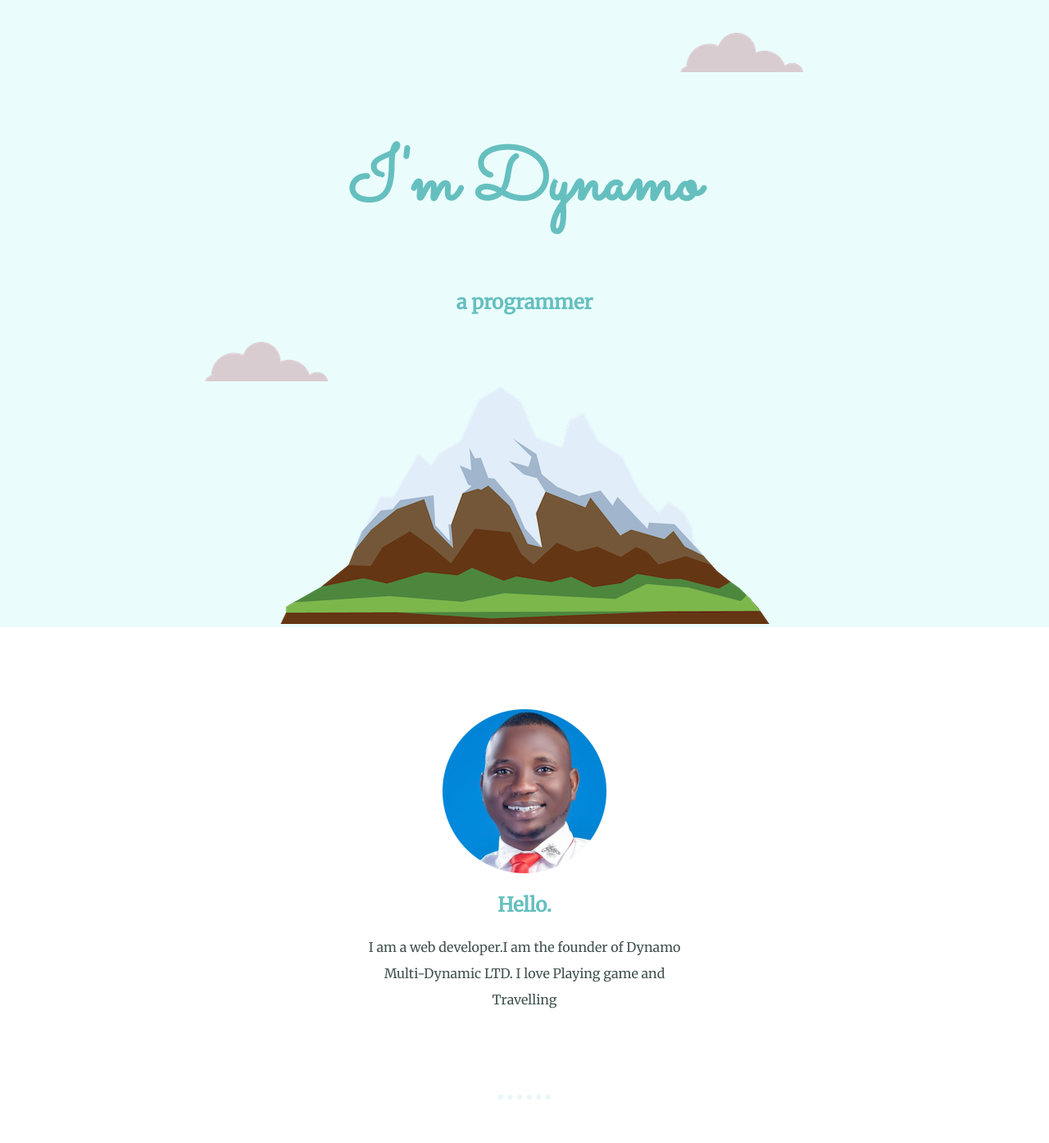
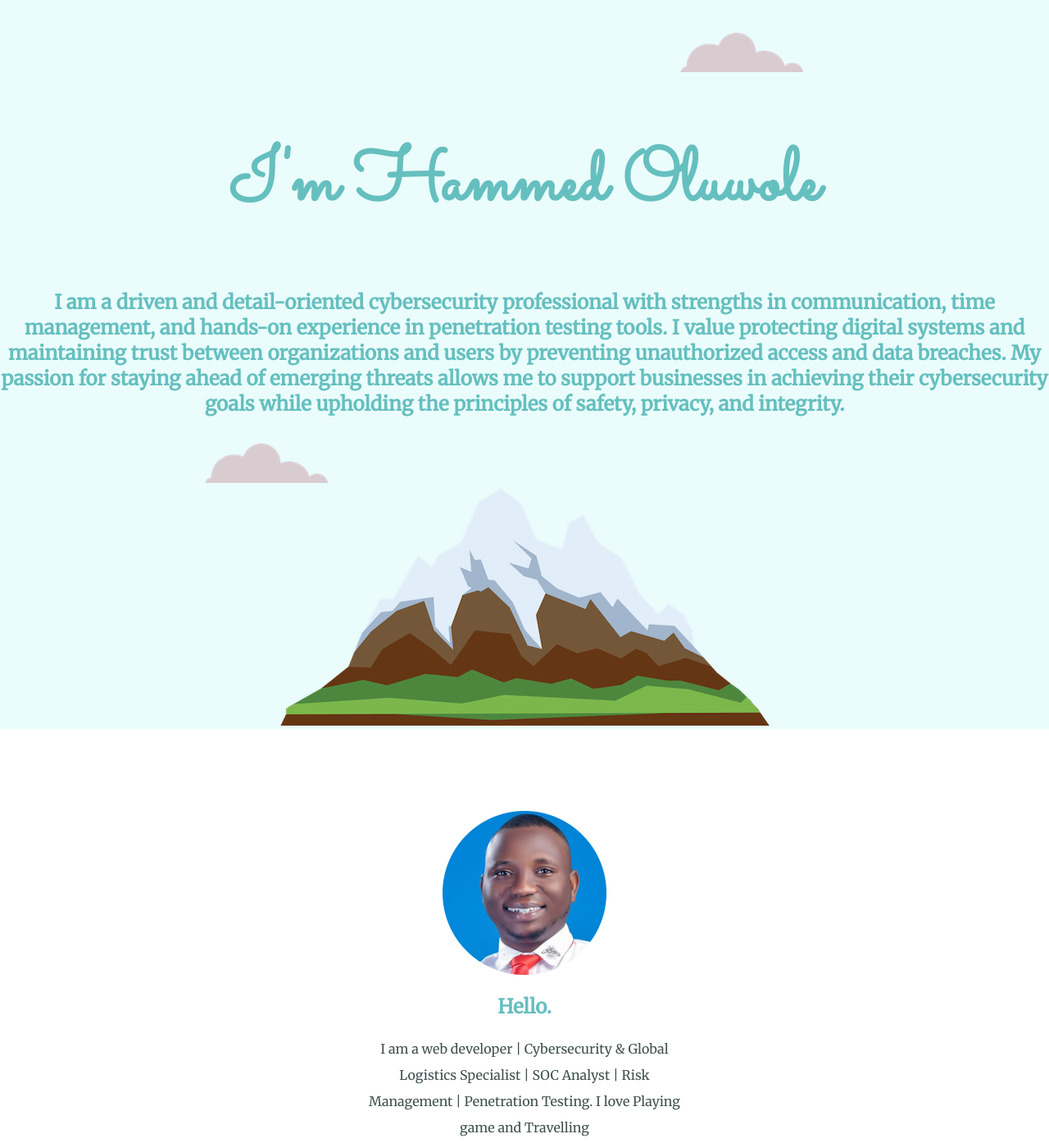
Before and after one commit to Dynamo7001/Resume, a plain HTML site: page index.html in a window 1280 px wide. Shown: the top 1394 px of the page at 82% size. Drawn offline with Linux system fonts and the light colour scheme.

Commit message:
Update index.html

```diff
--- a/index.html
+++ b/index.html
@@ -4,7 +4,7 @@
     <meta charset="UTF-8">
     <meta http-equiv="X-UA-Compatible" content="IE=edge">
     <meta name="viewport" content="width=device-width, initial-scale=1.0">
-    <title>DYNAMO</title>
+    <title>HAMMED OLUWOLE</title>
     <link rel="stylesheet" href="CSS/styles.css">
     <link rel="icon" href="favicon.ico">
     <style> @import url('https://fonts.googleapis.com/css2?family=Merriweather&family=Sacramento&display=swap'); </style>
@@ -13,8 +13,8 @@
 
     <div class="top-container">
         <img class="top-cloud" src="cloud.png" alt="cloud">
-        <h1>I'm Dynamo</h1>
-        <h2>a programmer</h2>
+        <h1>I'm Hammed Oluwole</h1>
+        <h2>I am a driven and detail-oriented cybersecurity professional with strengths in communication, time management, and hands-on experience in penetration testing tools. I value protecting digital systems and maintaining trust between organizations and users by preventing unauthorized access and data breaches. My passion for staying ahead of emerging threats allows me to support businesses in achieving their cybersecurity goals while upholding the principles of safety, privacy, and integrity.</h2>
         <img class="bottom-cloud" src="cloud.png" alt="cloud">
         <img class="mountain-img" src="mountain.png" alt="mountain">
     </div>
@@ -22,7 +22,7 @@
         <div class="profile">
           <img src="DYN 2 (1).png" alt="Profile-image">
           <h2>Hello.</h2>
-          <p class="intro">I am a web developer.I am the founder of Dynamo Multi-Dynamic LTD. I love Playing game and Travelling</p>
+          <p class="intro">I am a web developer | Cybersecurity & Global Logistics Specialist | SOC Analyst | Risk Management | Penetration Testing. I love Playing game and Travelling</p>
         </div>
         <hr>
         <div class="skills">
```
